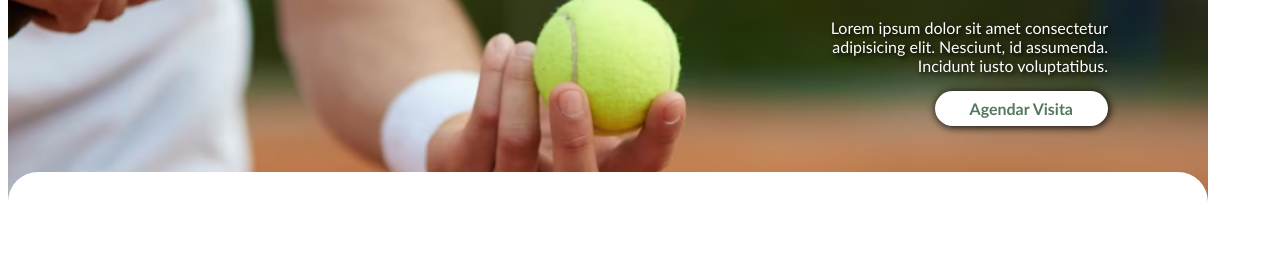
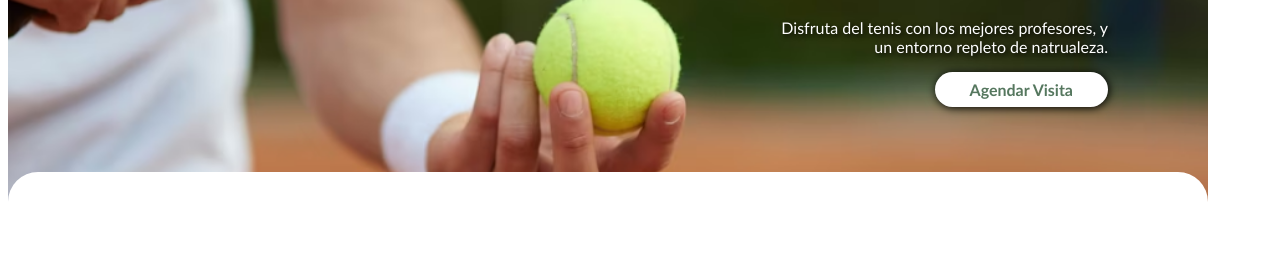
Before and after one commit to julian-raviolo/armonia-mal, a plain HTML site: page pages/index.html in a window 1280 px wide. Shown: the part 286-552 px from the top of the page. Drawn offline with Linux system fonts and the light colour scheme.

Commit message:
subida de rama

```diff
--- a/pages/index.html
+++ b/pages/index.html
@@ -28,7 +28,7 @@
                         <div id="text-banner1">
                             <h1>Veni a conocer</h1>
                             <h2>la experiencia</h2>
-                            <p>Lorem ipsum dolor sit amet consectetur adipisicing elit. Nesciunt, id assumenda. Incidunt iusto voluptatibus.</p>
+                            <p>Disfruta del tenis con los mejores profesores, y un entorno repleto de natrualeza.</p>
                         </div>
                         <a href="./registro.html" class="agendar-visita"> <b>Agendar Visita</b></a>
                 </section>
```
